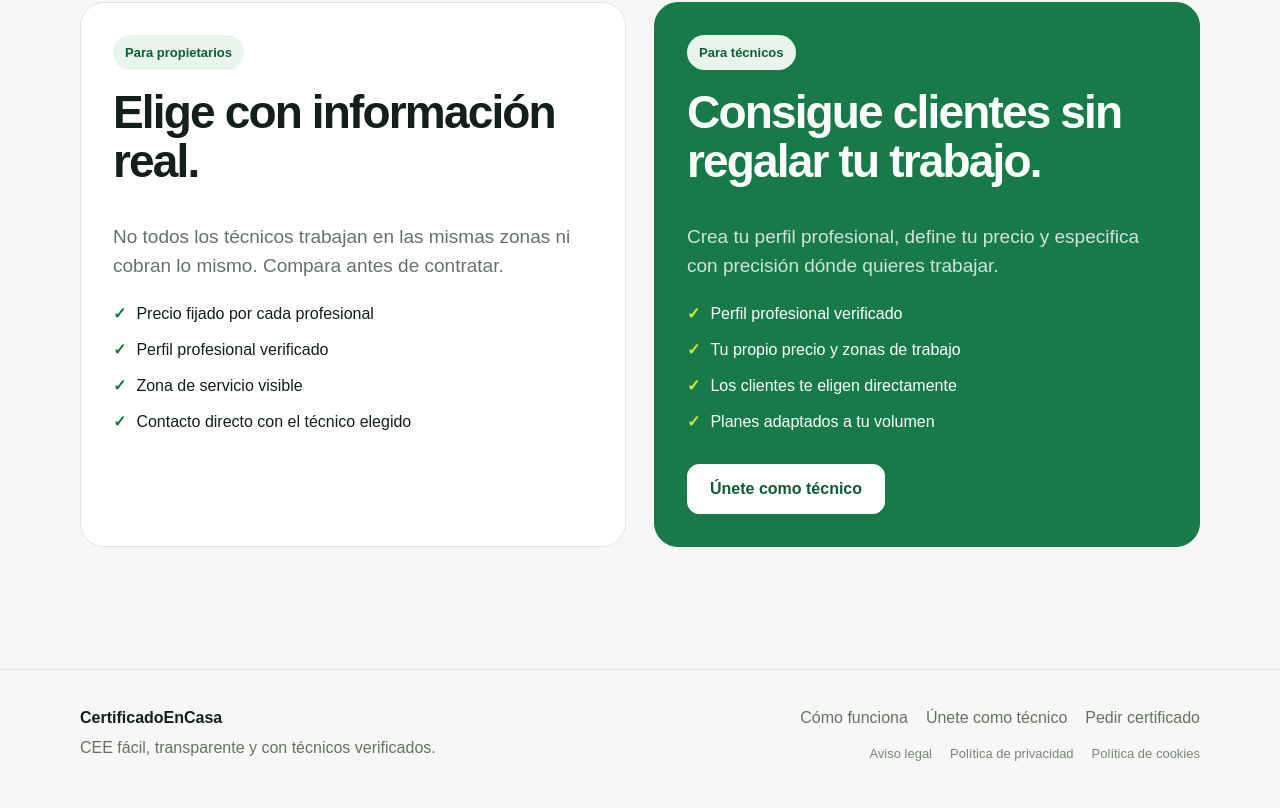
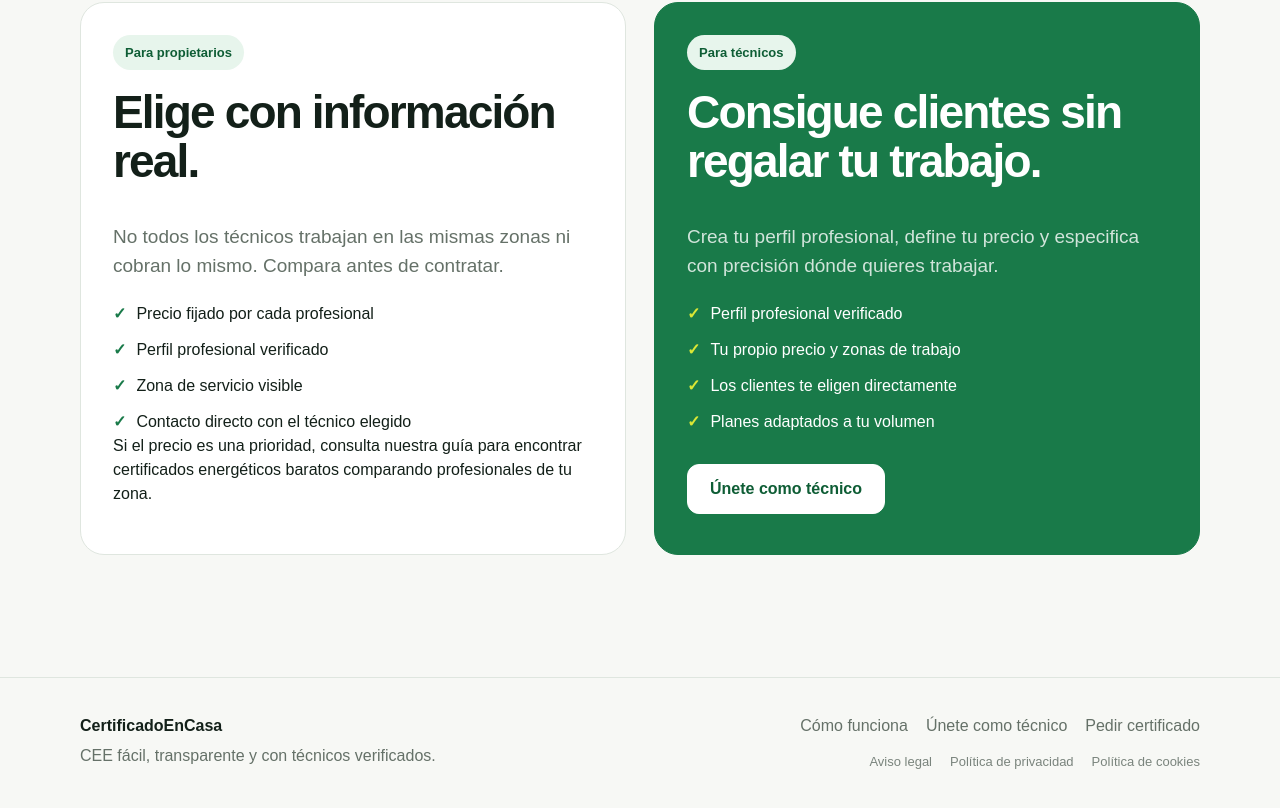
Before and after one commit to Javimenmes96/CertificadoEnCasa, a Next.js app: page / in a window 1280 px wide. Shown: the part 1624-2432 px from the top of the page. Built offline with nearby package versions, Linux system fonts and the light colour scheme.

Commit message:
Enlazar landing de certificados energéticos baratos desde inicio

```diff
--- a/app/page.tsx
+++ b/app/page.tsx
@@ -80,6 +80,10 @@ export default function HomePage() {
               <li>Zona de servicio visible</li>
               <li>Contacto directo con el técnico elegido</li>
             </ul>
+            <p>
+              Si el precio es una prioridad, consulta nuestra guía para encontrar {" "}
+              <Link href="/certificados-energeticos-baratos">certificados energéticos baratos</Link> comparando profesionales de tu zona.
+            </p>
           </div>
           <div className="panel highlight">
             <span className="eyebrow">Para técnicos</span>
```
